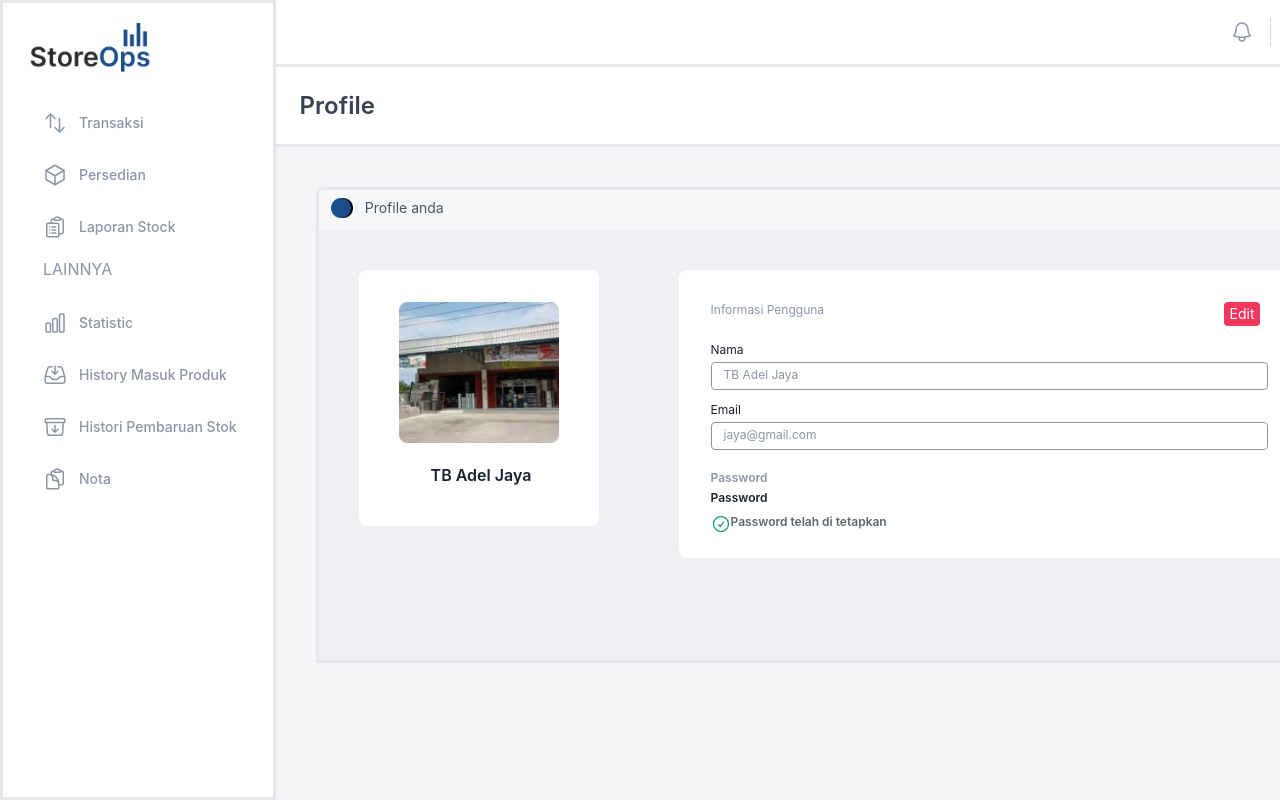
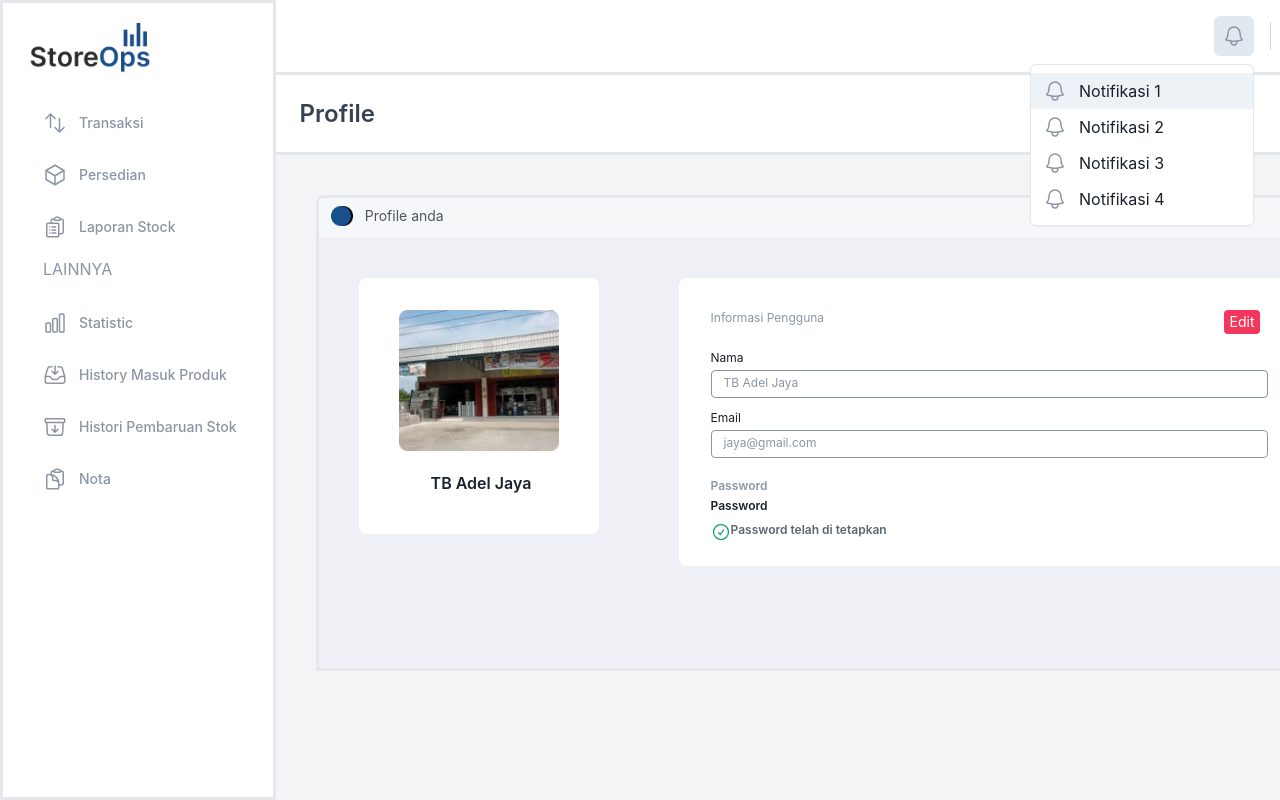
Before and after one commit to sabdanabi/project-storeopss-admin-side, a React (Vite) app: page /profile in a window 1280 px wide. Both pictures are taken after a click on the button "Options". Built offline with nearby package versions, Linux system fonts and the light colour scheme.

Commit message:
fix : [PS] UI notifikasi

```diff
--- a/src/components/components_reused/PartTop.jsx
+++ b/src/components/components_reused/PartTop.jsx
@@ -1,3 +1,14 @@
+import {
+    Menu,
+    MenuButton,
+    MenuList,
+    MenuItem,
+    MenuItemOption,
+    MenuGroup,
+    MenuOptionGroup,
+    MenuDivider, IconButton,
+} from '@chakra-ui/react'
+
 export default function PartTop() {
 
     return (
@@ -10,13 +21,57 @@ export default function PartTop() {
             </button>
             <a href="/profile"><img src="/assets_img/img_profile_picture.png" className="h-8 mx-4"/></a>
             <div className="h-7 border-l border-gray-300 ml-4"></div>
-            <button>
-                <svg xmlns="http://www.w3.org/2000/svg" fill="none" viewBox="0 0 24 24" strokeWidth={1.5}
-                     stroke="currentColor" className="w-6 h-6 text-[#8C95A4]">
-                    <path strokeLinecap="round" strokeLinejoin="round"
-                          d="M14.857 17.082a23.848 23.848 0 0 0 5.454-1.31A8.967 8.967 0 0 1 18 9.75V9A6 6 0 0 0 6 9v.75a8.967 8.967 0 0 1-2.312 6.022c1.733.64 3.56 1.085 5.455 1.31m5.714 0a24.255 24.255 0 0 1-5.714 0m5.714 0a3 3 0 1 1-5.714 0"/>
-                </svg>
-            </button>
+            <Menu>
+                <MenuButton
+                    as={IconButton}
+                    aria-label='Options'
+                    icon={
+                    <svg xmlns="http://www.w3.org/2000/svg" fill="none" viewBox="0 0 24 24" strokeWidth={1.5}
+                               stroke="currentColor" className="w-6 h-6 text-[#8C95A4]">
+                        <path strokeLinecap="round" strokeLinejoin="round"
+                              d="M14.857 17.082a23.848 23.848 0 0 0 5.454-1.31A8.967 8.967 0 0 1 18 9.75V9A6 6 0 0 0 6 9v.75a8.967 8.967 0 0 1-2.312 6.022c1.733.64 3.56 1.085 5.455 1.31m5.714 0a24.255 24.255 0 0 1-5.714 0m5.714 0a3 3 0 1 1-5.714 0"/>
+                    </svg>}
+                    variant='outline'
+                />
+                <MenuList>
+                    <MenuItem icon={
+                        <svg xmlns="http://www.w3.org/2000/svg" fill="none" viewBox="0 0 24 24"
+                                         strokeWidth={1.5}
+                                         stroke="currentColor" className="w-6 h-6 text-[#8C95A4]">
+                        <path strokeLinecap="round" strokeLinejoin="round"
+                              d="M14.857 17.082a23.848 23.848 0 0 0 5.454-1.31A8.967 8.967 0 0 1 18 9.75V9A6 6 0 0 0 6 9v.75a8.967 8.967 0 0 1-2.312 6.022c1.733.64 3.56 1.085 5.455 1.31m5.714 0a24.255 24.255 0 0 1-5.714 0m5.714 0a3 3 0 1 1-5.714 0"/>
+                    </svg>}>
+                        Notifikasi 1
+                    </MenuItem>
+                    <MenuItem icon={
+                        <svg xmlns="http://www.w3.org/2000/svg" fill="none" viewBox="0 0 24 24"
+                             strokeWidth={1.5}
+                             stroke="currentColor" className="w-6 h-6 text-[#8C95A4]">
+                            <path strokeLinecap="round" strokeLinejoin="round"
+                                  d="M14.857 17.082a23.848 23.848 0 0 0 5.454-1.31A8.967 8.967 0 0 1 18 9.75V9A6 6 0 0 0 6 9v.75a8.967 8.967 0 0 1-2.312 6.022c1.733.64 3.56 1.085 5.455 1.31m5.714 0a24.255 24.255 0 0 1-5.714 0m5.714 0a3 3 0 1 1-5.714 0"/>
+                        </svg>}>
+                        Notifikasi 2
+                    </MenuItem>
+                    <MenuItem icon={
+                        <svg xmlns="http://www.w3.org/2000/svg" fill="none" viewBox="0 0 24 24"
+                             strokeWidth={1.5}
+                             stroke="currentColor" className="w-6 h-6 text-[#8C95A4]">
+                            <path strokeLinecap="round" strokeLinejoin="round"
+                                  d="M14.857 17.082a23.848 23.848 0 0 0 5.454-1.31A8.967 8.967 0 0 1 18 9.75V9A6 6 0 0 0 6 9v.75a8.967 8.967 0 0 1-2.312 6.022c1.733.64 3.56 1.085 5.455 1.31m5.714 0a24.255 24.255 0 0 1-5.714 0m5.714 0a3 3 0 1 1-5.714 0"/>
+                        </svg>}>
+                        Notifikasi 3
+                    </MenuItem>
+                    <MenuItem icon={
+                        <svg xmlns="http://www.w3.org/2000/svg" fill="none" viewBox="0 0 24 24"
+                             strokeWidth={1.5}
+                             stroke="currentColor" className="w-6 h-6 text-[#8C95A4]">
+                            <path strokeLinecap="round" strokeLinejoin="round"
+                                  d="M14.857 17.082a23.848 23.848 0 0 0 5.454-1.31A8.967 8.967 0 0 1 18 9.75V9A6 6 0 0 0 6 9v.75a8.967 8.967 0 0 1-2.312 6.022c1.733.64 3.56 1.085 5.455 1.31m5.714 0a24.255 24.255 0 0 1-5.714 0m5.714 0a3 3 0 1 1-5.714 0"/>
+                        </svg>}>
+                        Notifikasi 4
+                    </MenuItem>
+                </MenuList>
+            </Menu>
         </div>
     )
 }
```
